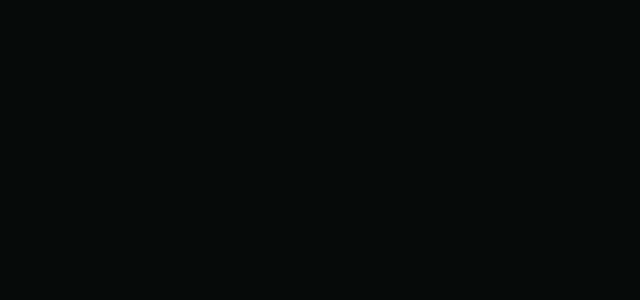
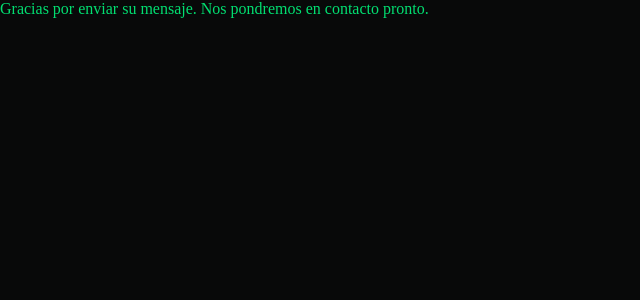
Before and after one commit to steve-ux/pixelpeak, a React (Create React App) app: page /success in a window 1280 px wide. Before the commit this address had no page. Shown: the top 300 px of the page, without its empty margins (0-640 px from the left). Built offline with nearby package versions, Linux system fonts and the light colour scheme.

Commit message:
funcionó agregar el form en el index, se prueba el segundo form más la page de success

```diff
--- a/public/index.html
+++ b/public/index.html
@@ -16,6 +16,13 @@
     <form name="contact" netlify netlify-honeypot="bot-field" hidden>
       <input type="email" name="Correo"/>
     </form>
+    <form name="data" netlify netlify-honeypot="bot-field" hidden>
+      <input type="text" name="Nombre"/>
+      <input type="email" name="Correo"/>
+      <input type="number" name="Teléfono"/>
+      <input type="text" name="Marca o proyecto"/>
+      <textarea type="text" name="Mensaje"></textarea>
+    </form>
     <noscript>You need to enable JavaScript to run this app.</noscript>
     <div id="root"></div>
     <script src="https://unpkg.com/aos@2.3.1/dist/aos.js"></script>
--- a/src/App.js
+++ b/src/App.js
@@ -3,7 +3,7 @@ import Home from "./pages/Home";
 import Nosotros from "./components/Nosotros";
 import Contacto from "./components/Contacto";
 import Blog from "./pages/Blog";
-import Enviado from "./components/Enviado";
+import Enviado from "./components/success";
 
 function App() {
   return (
@@ -13,7 +13,7 @@ function App() {
         <Route path="/AboutUs" element={<Nosotros />} />
         <Route path="/Contact" element={<Contacto />} />
         <Route path="/Blog" element={<Blog />} />
-        <Route path="/Enviado" element={<Enviado />} />
+        <Route path="/success" element={<Enviado />} />
       </Routes>
     </BrowserRouter>
 
--- a/src/components/ContactSintesis.js
+++ b/src/components/ContactSintesis.js
@@ -11,7 +11,7 @@ function ContactSintesis() {
     <div class="container-text">
       <h2>[ Permanezcamos conectados ]</h2>
       <p>Dejanos tu correo electrónico y te contactamos a la brevedad. <br/>Además te suscribirás al newsletter de PixelPeak para enterarte siempre de las últimas novedades que tenemos para vos.<br/> Prometemos no mandarte spam.</p>
-      <form action="/Contact" name="contact" method="POST" data-netlify="true" onSubmit="submit">
+      <form action="/success/" name="contact" method="POST" data-netlify="true" onSubmit="submit">
         <input type="hidden" name="form-name" value="contact"/>
       <input type="email" id="email" name="Correo" placeholder="Email" required/>
       <button type="submit">Suscribirse</button>
--- a/src/components/Enviado.js
+++ /dev/null
@@ -1,9 +0,0 @@
-function Enviado() {
-    return (
-    <div className="enviado">
-
-    </div>
-    );
-  }
-
-  export default Enviado;
--- a/src/components/Form.js
+++ b/src/components/Form.js
@@ -27,6 +27,7 @@ function Formulario() {
     </div>
     <form onSubmit={handleSubmit} name="data" method="POST" netlify>
     <div class="form">
+    <input type="hidden" name="form-name" value="data"/>
     <input type="text" id="text" name="Nombre" class="form-field animation a3" placeholder="*Nombre" required/>
       <input type="email" id="email" name="Correo" class="form-field animation a3" placeholder="*Email" required/>
       <input type="number" id="number" name="Teléfono" class="form-field animation a3" placeholder="*Teléfono. Ej: +54 9 261 212 1844" required/>
@@ -34,10 +35,6 @@ function Formulario() {
       <textarea type="text" id="message" name="Mensaje" class="form-field animation a3" placeholder="Idea detallada"/>
       {/* <p class="animation a5"><a href="#">Al enviar el formulario aceptas los términos y condiciones.</a></p> */}
       <button type="submit" class="animation a6">ENVIAR</button>
-      <input type="hidden" name="_next" value="#"/>
-    <input type="hidden" name="_subject" value="Nuevo correo para el newsletter. Mandar info."/>
-    <input type="hidden" name="_captcha" value="false" />
-    <input type="hidden" name="_template" value="table"/>
     </div>
     </form>
   </div>
--- /dev/null
+++ b/src/components/success.js
@@ -0,0 +1,11 @@
+function Enviado() {
+    return (
+    <div className="enviado">
+  <div className="mensajeExito">
+          Gracias por enviar su mensaje. Nos pondremos en contacto pronto.
+        </div>
+    </div>
+    );
+  }
+
+  export default Enviado;
--- a/src/index.css
+++ b/src/index.css
@@ -1080,3 +1080,9 @@ font-family: var(--primary-font);
       font-size: 1.2em;
     }
   }
+
+  /*  ENVIADO  */
+
+  .mensajeExito {
+    color: #02DF71;
+  }
```
